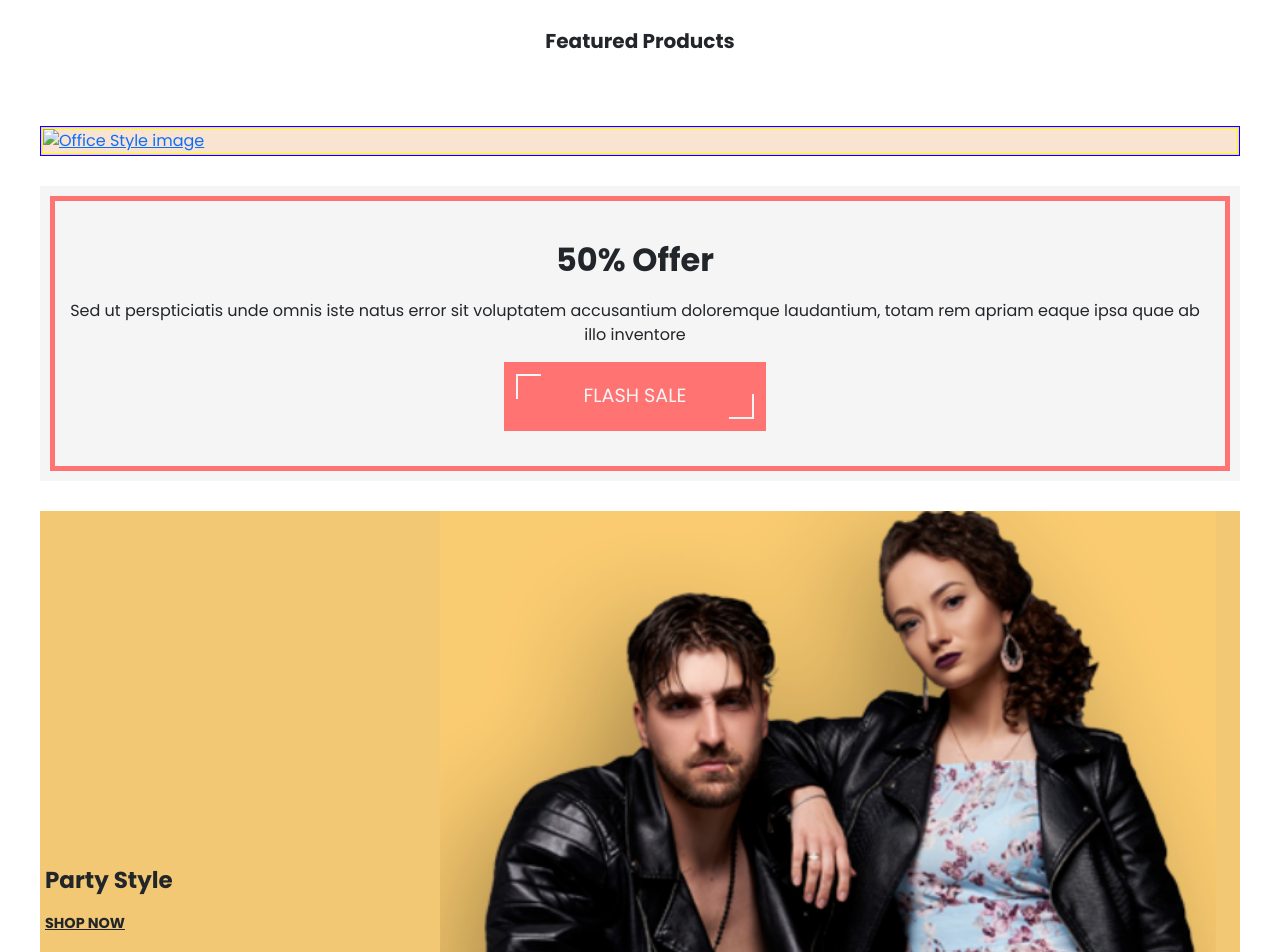
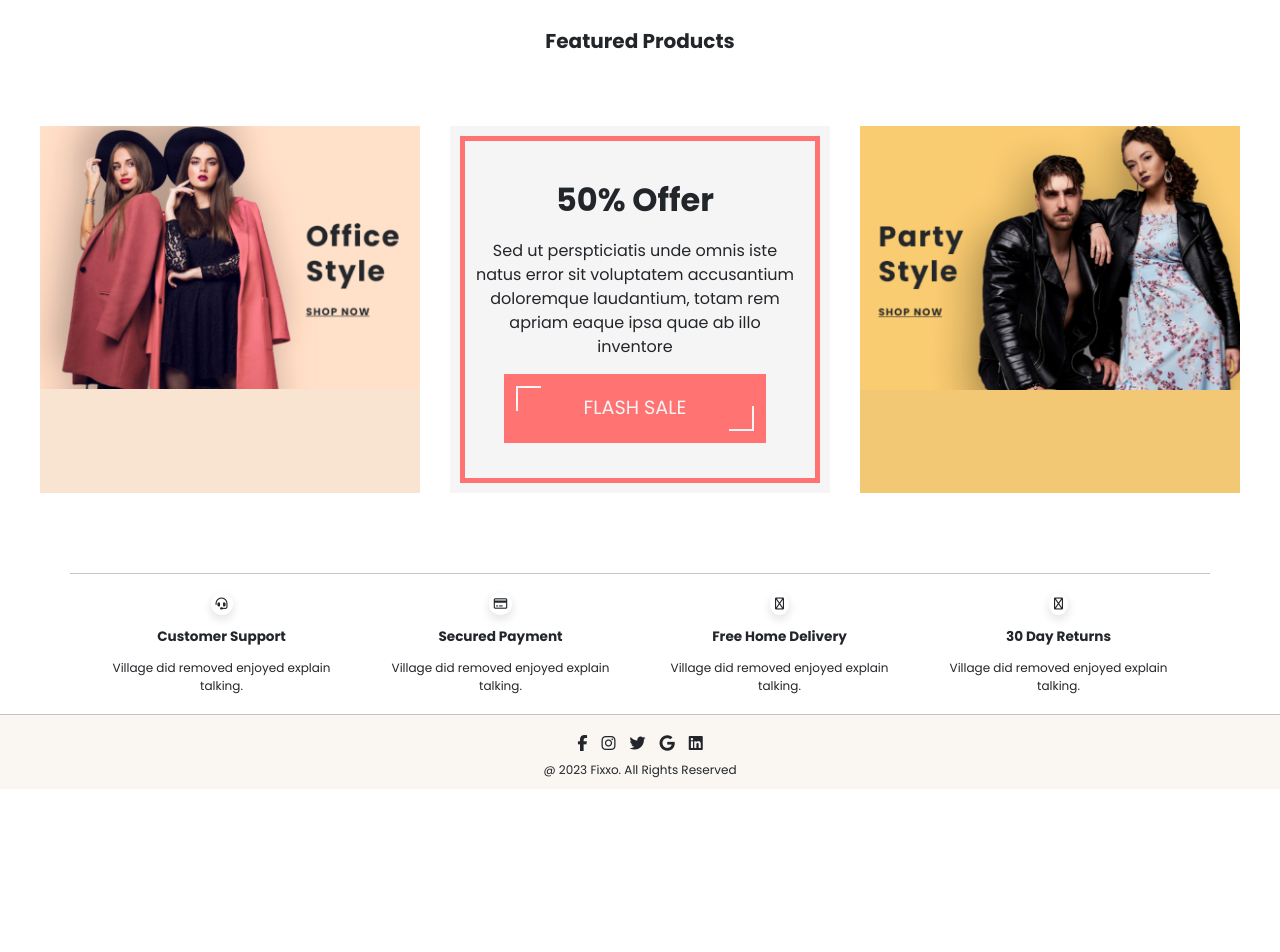
Before and after one commit to Malinwtz/Fixxo, a plain HTML site: page index.html in a window 1280 px wide. Shown: the part 680-1632 px from the top of the page. After the commit the page ends 1469 px from the top, so only its background shows below. Drawn offline with nearby package versions, Linux system fonts and the light colour scheme; no server answers.

```diff
--- a/css/scss/sections/_offers.scss
+++ b/css/scss/sections/_offers.scss
@@ -6,16 +6,11 @@
     .offer-1 {
         background-color: #eebb8b66;
         .column-img {
-            border: 1px solid blue;
-            width: auto;
+            width: 100%;
             a {
-                border: 1px solid pink;
                 display: block;
                 img {
                     display: block;
-                    border: 1px solid yellow;
-                    width: 100%;
-                    height: 100%;
                 }
             }
         }
@@ -43,25 +38,15 @@
     }
     .offer-3 {
         background-color: #f0c060df;
-        display: flex;
-        flex-direction: row;
-        .column-text {
-            align-self: center;
-            padding-top: 20px;
-            margin-left: 5px;
-            div {
-                font-weight: 700;
-                font-size: 1.2em;
-                padding: 10px 0px;
-            }
+        display: grid;
+        grid-template-columns: 1fr;
+        .column-img {
+            width: auto;
             a {
-                color: $color-dark-2;
-                font-size: 0.75em;
-            }
-        }
-        .column-img {
-            img {
-                display: none;
+                display: block;
+                img {
+                    display: block;
+                }
             }
         }
     }
@@ -69,41 +54,13 @@
 
 @media (min-width: 768px){
     .offers {
-        margin: 40px 40px;
-        grid-template-columns: 1fr;
-        // grid-template-areas: "o1 o2 o3";
-        gap: 30px;
+
         .offer-1 {
-            // grid-area: o1;
-
         }
         .offer-2 {
-            // grid-area: o2;
         }
         .offer-3 {
-            // grid-area: o3;
-            display: grid;
-            grid-template-columns: 1fr 2fr;
-            .column-text {
-                align-self: center;
-                padding-top: 20px;
-                margin-left: 5px;
-                div {
-                    font-weight: 700;
-                    font-size: 1.2em;
-                    padding: 10px 0px;
-                }
-                a {
-                    color: $color-dark-2;
-                    font-size: 0.75em;
-                }
-            }
-            .column-img {
-                display: flex;
-                img {
-                    width: auto;
-                }
-            }
+
         }
     }
 }
@@ -111,32 +68,33 @@
 @media (min-width: 992px){
     .offers {
         margin: 40px 40px;
+        grid-template-columns: 1fr 1fr 1fr;
         gap: 30px;
         .offer-1 {
+            .column-img {
+                width: auto;
+                a {
+                    display: block;
+                    img {
+                        display: block;
+                        width: 100%;
+                        height: 100%;
+                    }
+                }
+            }
         }
         .offer-2 {
         }
         .offer-3 {
-            display: grid;
-            grid-template-columns: 1fr 2fr;
-            .column-text {
-                align-self: center;
-                padding-top: 20px;
-                margin-left: 5px;
-                div {
-                    font-weight: 700;
-                    font-size: 1.2em;
-                    padding: 10px 0px;
-                }
+            .column-img {
+                width: auto;
                 a {
-                    font-size: 0.75em;
-                }
-            }
-            .column-img {
-                img {
-                    width: 97%;
-                    height: auto;
-                    display: flex;
+                    display: block;
+                    img {
+                        display: block;
+                        width: 100%;
+                        height: 100%;
+                    }
                 }
             }
         }
--- a/index.html
+++ b/index.html
@@ -333,14 +333,13 @@
 
     <!-- offers -->
     <section class="offers">
+
         <div class="offer-1">
-
             <div class="column-img">
                 <a href="#">
                     <img src="images/office-style.png" alt="Office Style image">
                 </a>
             </div>
-
         </div>
 
         <div class="offer-2">
@@ -354,16 +353,13 @@
         </div>
 
         <div class="offer-3">
-            <div class="column-text">
-                <div>
-                    <div>Party Style</div>
-                    <a href="#">SHOP NOW</a>
-                </div>
-            </div>
             <div class="column-img">
-                <img src="images/party-style-cropped.png" alt="Party Style image">
+                <a href="#">
+                    <img src="images/party-style.png" alt="Party Style image">
+                </a>
             </div>
         </div>
+
     </section>
 
         <!-- footer -->
@@ -405,12 +401,11 @@
         </section>
 
 
-    <!-- scrollningsutrymme -->
-    <div style="height: 100px"></div>
 
+<!-- knapp -->
     <button id="totop-arrow" class="hide"><i class="fa-solid fa-arrow-up"></i></button>
 
     <script src="js/script.js"></script>
-    <script>getProducts("#product-collection", "featured")</script>
+    <!-- <script>getProducts("#featured-products", "featured")</script> -->
 </body>
 </html>
--- a/js/script.js
+++ b/js/script.js
@@ -71,7 +71,7 @@
 
             <div class="card-body">
                 <p class="cathegory">${item.category}</p>
-                <p class="title">${item.title}</p>
+                <p class="title">${item.name}</p>
                 <div class="rating">
                     <i class="fa-solid fa-sharp fa-star"></i>
                     <i class="fa-solid fa-sharp fa-star"></i>
```
Also changed, not shown: css/style.min.css, images/office-style-cropped.png (deleted), images/office-style.png (added), images/party-style-cropped.png (deleted), images/party-style.png (added).
